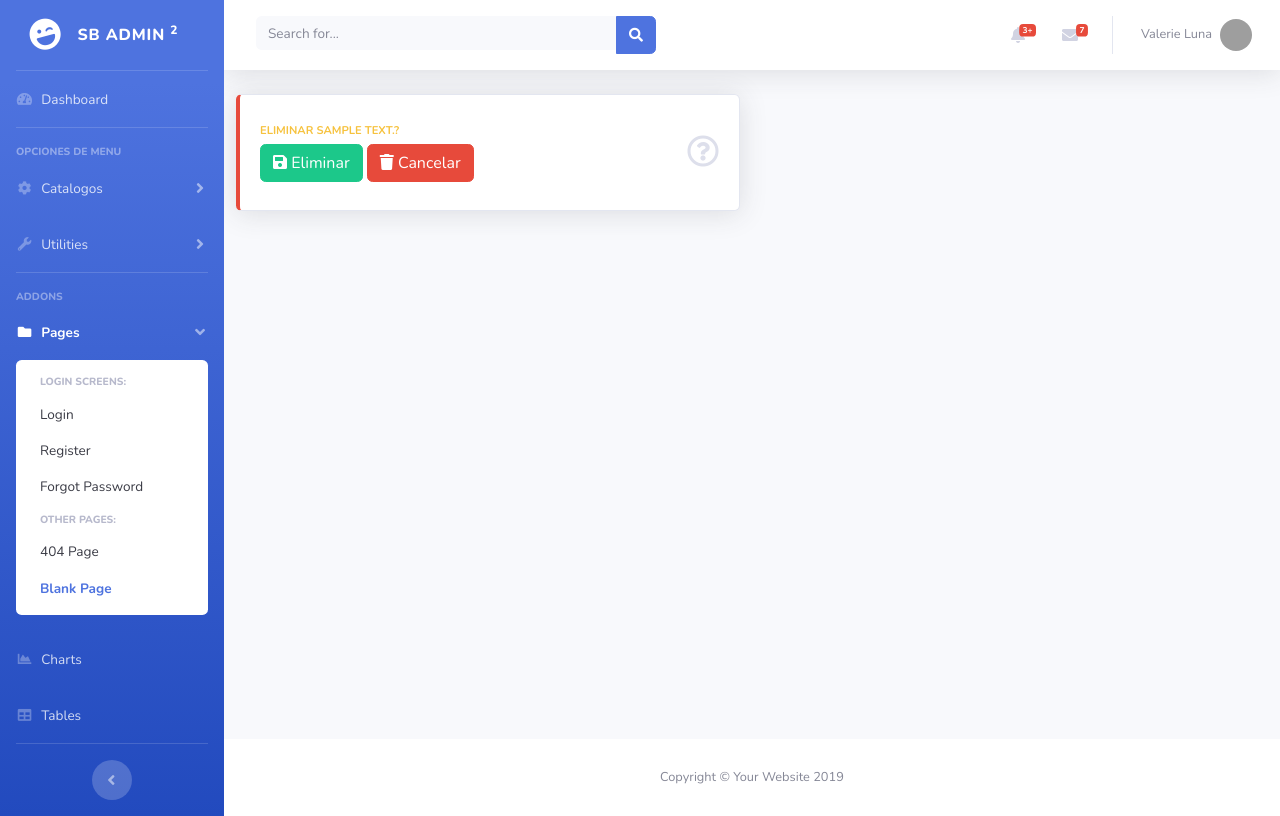
After one commit to gerardam/AppCF, a Django app: page /inv/categorias/delete/1 in a window 1280 px wide. The commit adds this page. Run offline with Django 3.2, Linux system fonts and the light colour scheme; a user stored in the database is signed in; tables that the repository leaves empty hold one stand-in row (values such as "Sample post"); some libraries are stand-ins or nearby versions; grey boxes are pictures that could not be loaded.

Commit message:
Eliminacion de categorias

```diff
--- /dev/null
+++ b/inv/templates/inv/catalogos_del.html
@@ -0,0 +1,26 @@
+{% extends 'base/base.html' %}
+
+{% block page_content %}
+<form method="POST" class="form-inline">
+    {% csrf_token %}
+    <div class="col-xl-6 col-md-6 mb-6">
+        <div class="card border-left-danger shadow h-100 py-2">
+            <div class="card-body">
+                <div class="row no-gutters align-items-center">
+                    <div class="col mr-2">
+                        <div class="text-xs font-weight-bold text-warning text-uppercase mb-1">Eliminar {{ obj.descripcion }}?</div>
+                        <button type="submit" class="btn btn-success"><span class="fa fa-save"></span> Eliminar</button>
+                        <a href="{% url 'inv:categoria_list' %}" class="btn btn-danger"><span class="fa fa-trash"></span> Cancelar</a>
+                    </div>
+                    <div class="col-auto">
+                    <i class="far fa-question-circle fa-2x text-gray-300"></i>
+                    </div>
+                </div>
+            </div>
+        </div>
+    </div>
+</form>
+{% endblock %}
+
+{% block js_page %}
+{% endblock %}
--- a/inv/urls.py
+++ b/inv/urls.py
@@ -1,8 +1,9 @@
 from django.urls import path
-from .views import CategoriaView, CategoriaNew, CategoriaEdit
+from .views import CategoriaView, CategoriaNew, CategoriaEdit, CategoriaDel
 
 urlpatterns = [
     path('categorias/', CategoriaView.as_view(), name='categoria_list'),
     path('categorias/new', CategoriaNew.as_view(), name='categoria_new'),
     path('categorias/edit/<int:pk>', CategoriaEdit.as_view(), name='categoria_edit'),
+    path('categorias/delete/<int:pk>', CategoriaDel.as_view(), name='categoria_del'),
 ]
--- a/inv/views.py
+++ b/inv/views.py
@@ -34,3 +34,9 @@ class CategoriaEdit(LoginRequiredMixin, generic.UpdateView):
     def form_valid(self, form):
         form.instance.um = self.request.user.id
         return super().form_valid(form)
+
+class CategoriaDel(LoginRequiredMixin, generic.DeleteView):
+    model = Categoria
+    template_name = 'inv/catalogos_del.html'
+    context_object_name = 'obj'
+    success_url = reverse_lazy('inv:categoria_list')
--- a/templates/base/base.html
+++ b/templates/base/base.html
@@ -17,6 +17,8 @@
 
   <!-- Custom styles for this template-->
   <link href="{% static 'base/css/sb-admin-2.min.css' %}" rel="stylesheet">
+
+  <link href="{% static 'base/vendor/datatables/dataTables.bootstrap4.min.css' %}" rel="stylesheet">
 
 </head>
 
@@ -401,6 +403,10 @@
   <!-- Custom scripts for all pages-->
   <script src="{% static 'base/js/sb-admin-2.min.js' %}"></script>
 
+  <!-- Page level plugins -->
+  <script src="{% static 'base/vendor/datatables/jquery.dataTables.min.js' %}"></script>
+  <script src="{% static 'base/vendor/datatables/dataTables.bootstrap4.min.js' %}"></script>
+
     {% block js_page %}
     {% endblock js_page %}
 
```
Also changed, not shown: inv/templates/inv/categoria_list.html (+6 -1 lines).
